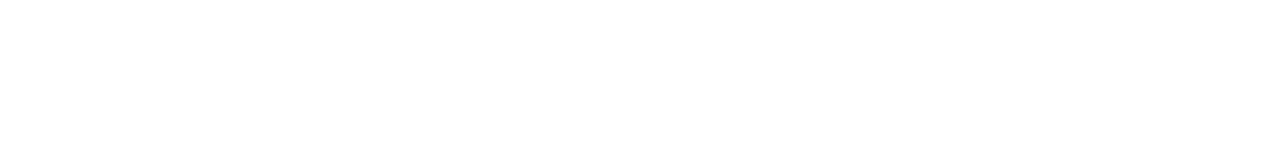
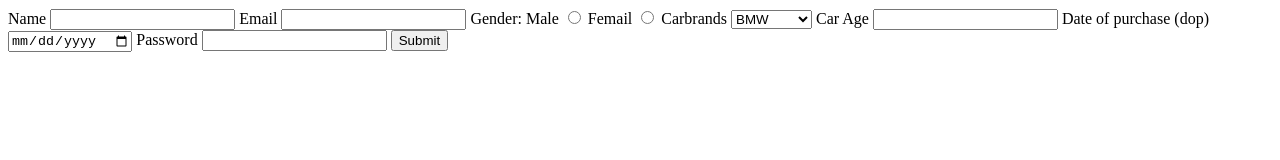
Before and after one commit to acciojob/car-insurance-form-Praveen27p, a website: page main.html in a window 1280 px wide. Drawn offline with Linux system fonts and the light colour scheme.

Commit message:
created a submission

```diff
--- a/main.html
+++ b/main.html
@@ -7,6 +7,31 @@
 </head>
 
 <body>
+	<form method="post">
+		<lable for="name">Name</lable>
+		<input type="text" id="name" required>
+		<lable for="email">Email</lable>
+		<input type="email" id="email" required>
+		<lable>Gender:</lable>
+		<label for="gender_m">Male</label>
+		<input type="radio" id="gender_m" name="gender"  required>
+		<lable for="gender_f">Femail</lable>
+		<input type="radio" id="gender_f" name="gender" required>
+		<lable for="cars">Carbrands</lable>
+		<select name="car" id="cars">
+			<option value="BMW">BMW</option>
+			<option value="Audi">Audi</option>
+			<option value="Mercedez">Mercedez</option>
+		</select>
+		<lable for="carage">Car Age</lable>
+		<input type="number" id="carage" required>
+		<lable for="dop">Date of purchase (dop)</lable>
+		<input type="date" id="dop" required>
+		<lable for="password">Password</lable>
+		<input type="password" id="password" required>
+		<button type="submit">Submit</button>
+
+	</form>
 	<!-- the entire body must be written by student -->
     <script type="text/javascript" src="./script.js">
 </script>
```
